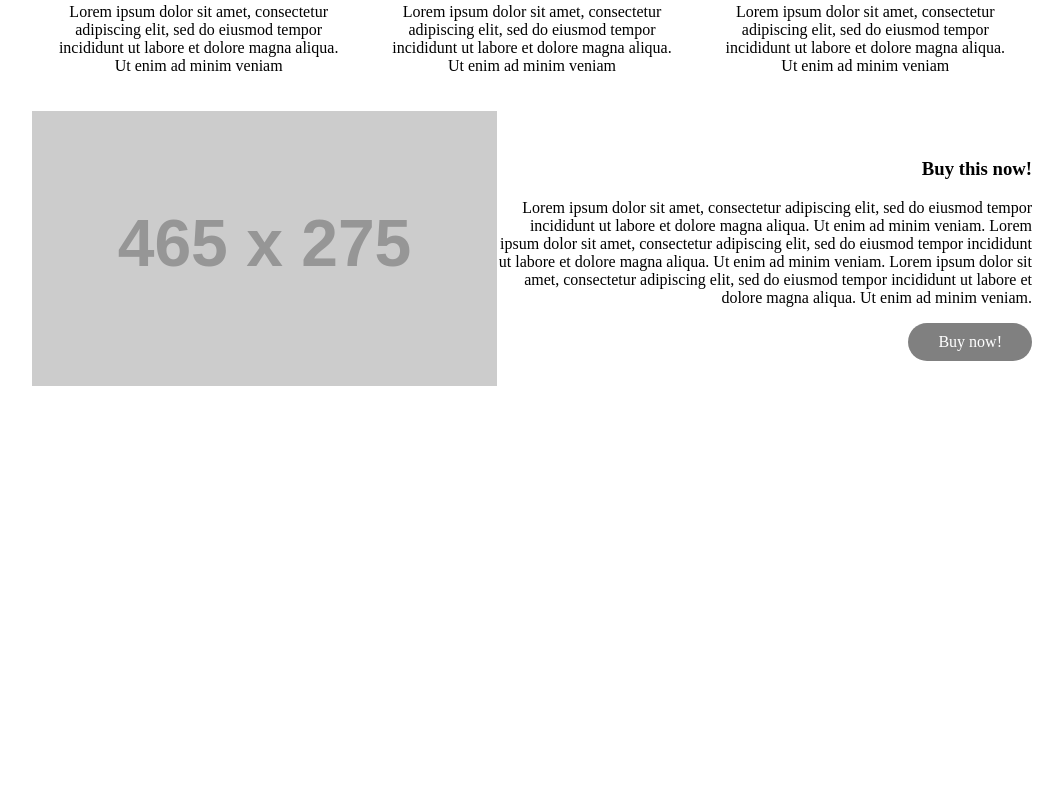
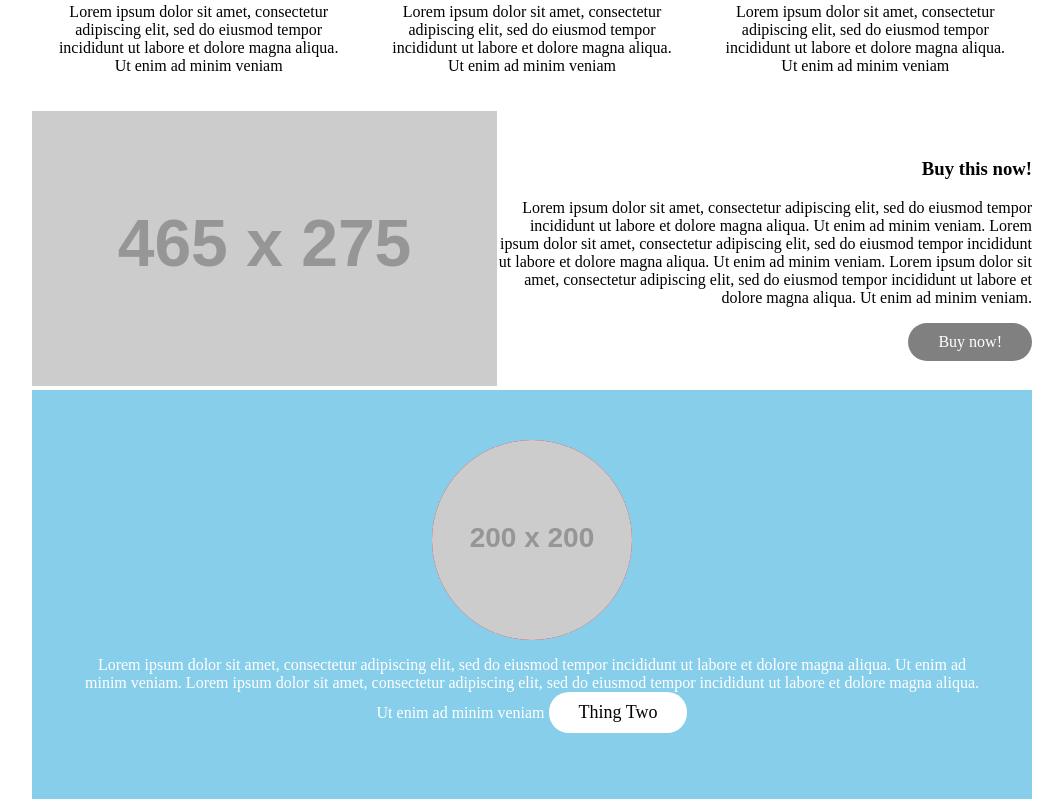
Before and after one commit to JPHarward/JPHarward.github.io, a plain HTML site: page layout practice/index.html in a window 1280 px wide. Shown: the part 746-1553 px from the top of the page, without its empty margins (108-1171 px from the left). Before the commit the page ends 1144 px from the top, so only its background shows below. Drawn offline with Linux system fonts and the light colour scheme; placeholder pictures from the web are drawn by us.

Commit message:
layout update

```diff
--- a/layout practice/index.html
+++ b/layout practice/index.html
@@ -64,6 +64,15 @@
                     </div>
 
                 </section>
+
+                <section id= "product-reviews">
+                    <div class="feature-image">
+                        <img src="http://placehold.it/200x200">
+                    </div>
+                    <p>Lorem ipsum dolor sit amet, consectetur adipiscing elit, sed do eiusmod tempor incididunt ut labore et dolore magna aliqua. Ut enim ad minim veniam.  Lorem ipsum dolor sit amet, consectetur adipiscing elit, sed do eiusmod tempor incididunt ut labore et dolore magna aliqua. Ut enim ad minim veniam
+                    <a class="pill-button promo" href="#">Thing Two</a>
+            </section>
+
         </div>
     </body>
 </html>
--- a/layout practice/layout.css
+++ b/layout practice/layout.css
@@ -76,3 +76,10 @@ header {
 .product-info {
     text-align: right;
 }
+
+#product-reviews {
+    background: skyblue;
+    color: white;
+    text-align: center;
+    padding: 50px;
+}
```
